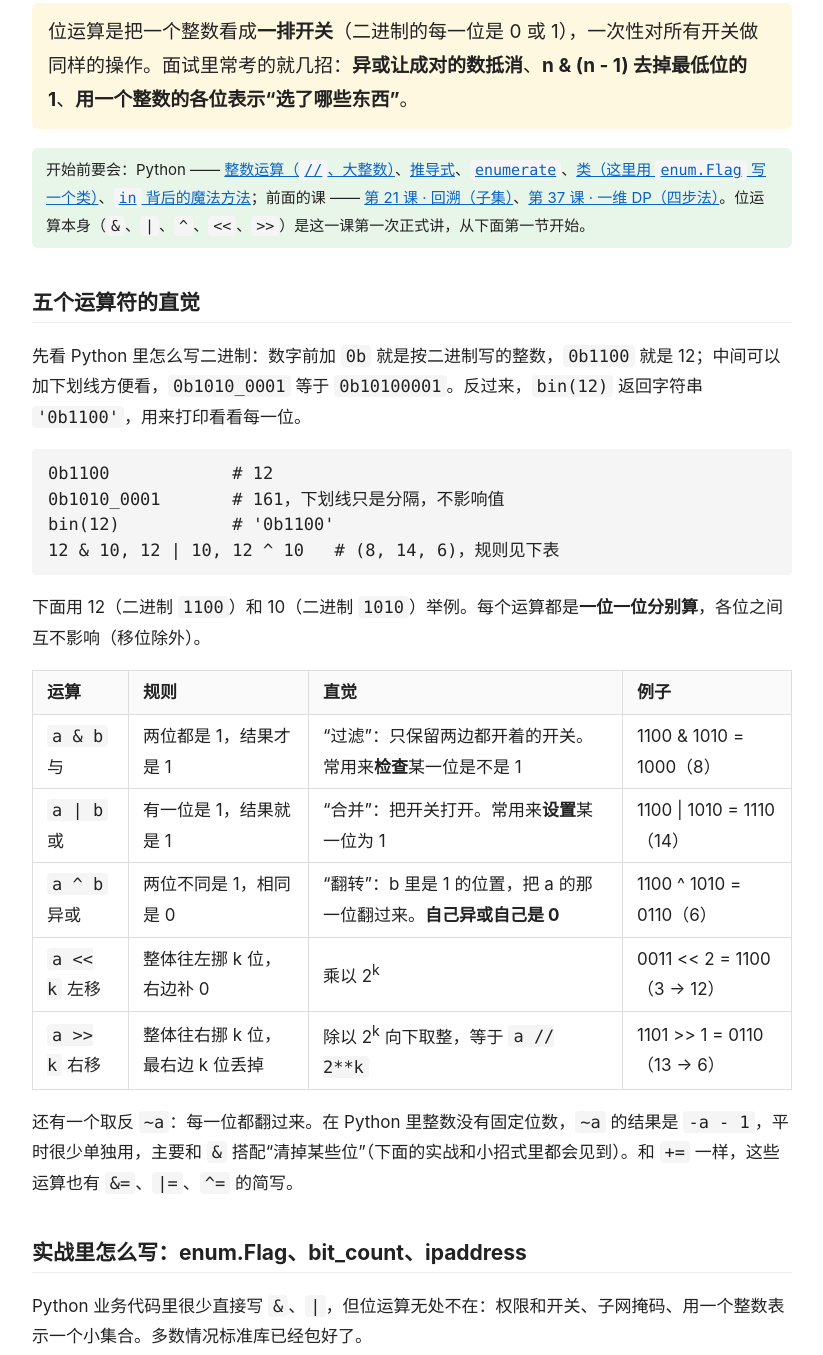
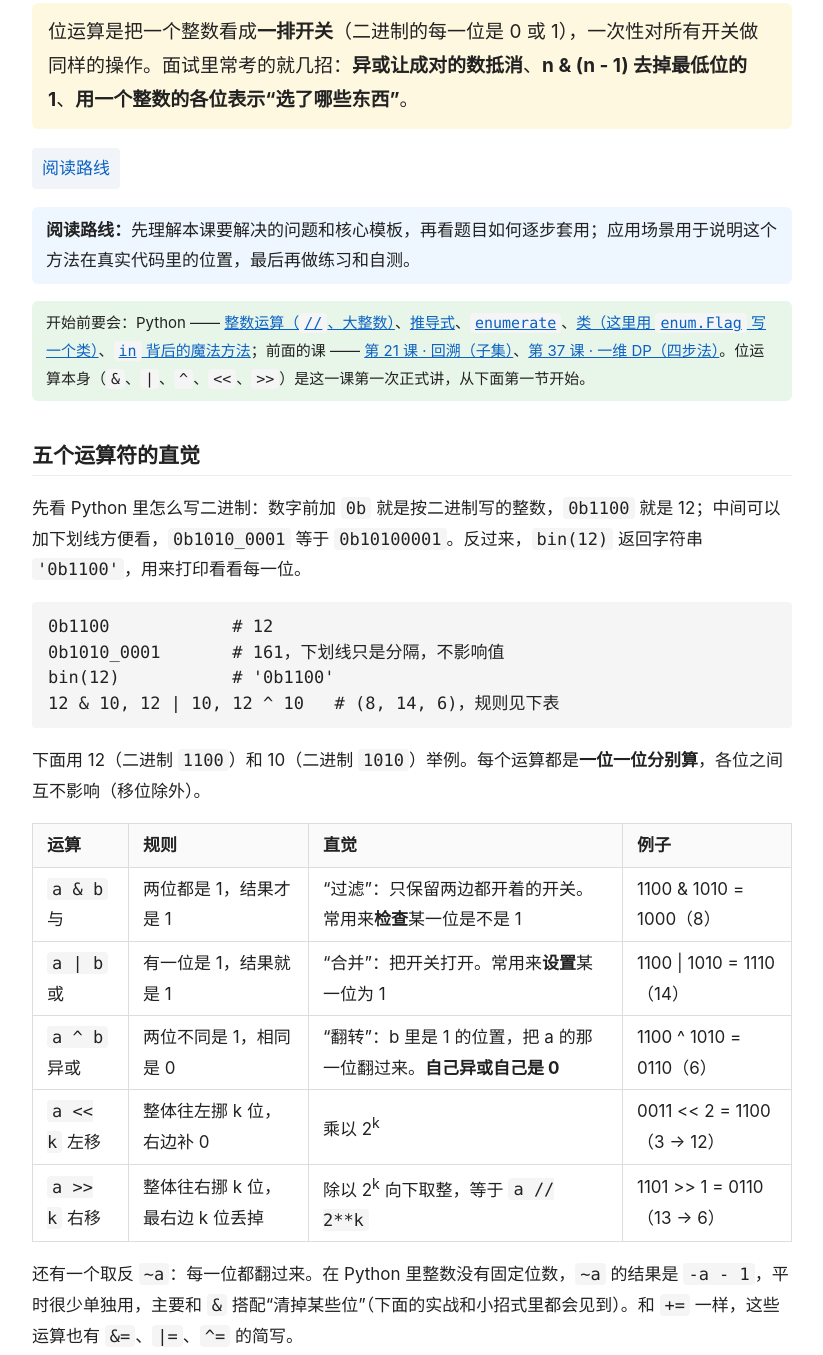
Before and after one commit to redreamality/2026-11_algorithms, a plain HTML site: page lessons/39-bit-manipulation.html in a window 1280 px wide. Shown: the part 156-1511 px from the top of the page, without its empty margins (228-1051 px from the left). Drawn offline with Linux system fonts and the light colour scheme.

Commit message:
reorganize lesson 39-bit-manipulation

```diff
--- a/lessons/39-bit-manipulation.html
+++ b/lessons/39-bit-manipulation.html
@@ -22,6 +22,11 @@
 <p><a href="index.html">← 目录</a></p>
 <h1>第 39 课 · 位运算技巧</h1>
 <p class="one-line">位运算是把一个整数看成<b>一排开关</b>（二进制的每一位是 0 或 1），一次性对所有开关做同样的操作。面试里常考的就几招：<b>异或让成对的数抵消</b>、<b>n &amp; (n - 1) 去掉最低位的 1</b>、<b>用一个整数的各位表示“选了哪些东西”</b>。</p>
+
+<nav class="lesson-route" aria-label="本课内容">
+  <a href="#lesson-order">阅读路线</a>
+</nav>
+<p id="lesson-order" class="reading-order"><b>阅读路线：</b>先理解本课要解决的问题和核心模板，再看题目如何逐步套用；应用场景用于说明这个方法在真实代码里的位置，最后再做练习和自测。</p>
 <p class="prereq">开始前要会：Python —— <a href="python-basics.html#numbers">整数运算（<code>//</code>、大整数）</a>、<a href="python-basics.html#comprehension">推导式</a>、<a href="python-basics.html#loop-tools"><code>enumerate</code></a>、<a href="python-basics.html#class">类（这里用 <code>enum.Flag</code> 写一个类）</a>、<a href="python-basics.html#dunder"><code>in</code> 背后的魔法方法</a>；前面的课 —— <a href="21-backtracking.html">第 21 课 · 回溯（子集）</a>、<a href="37-dp-1d.html">第 37 课 · 一维 DP（四步法）</a>。位运算本身（<code>&amp;</code>、<code>|</code>、<code>^</code>、<code>&lt;&lt;</code>、<code>&gt;&gt;</code>）是这一课第一次正式讲，从下面第一节开始。</p>
 
 <h2>五个运算符的直觉</h2>
@@ -41,7 +46,7 @@ bin(12)           # '0b1100'
 </table>
 <p>还有一个取反 <code>~a</code>：每一位都翻过来。在 Python 里整数没有固定位数，<code>~a</code> 的结果是 <code>-a - 1</code>，平时很少单独用，主要和 <code>&amp;</code> 搭配“清掉某些位”（下面的实战和小招式里都会见到）。和 <code>+=</code> 一样，这些运算也有 <code>&amp;=</code>、<code>|=</code>、<code>^=</code> 的简写。</p>
 
-<h2>实战里怎么写：enum.Flag、bit_count、ipaddress</h2>
+<h2>应用场景：enum.Flag、bit_count、ipaddress</h2>
 <p>Python 业务代码里很少直接写 <code>&amp;</code>、<code>|</code>，但位运算无处不在：权限和开关、子网掩码、用一个整数表示一个小集合。多数情况标准库已经包好了。</p>
 <table>
   <tr><th>场景</th><th>用什么</th><th>代价</th></tr>
```
